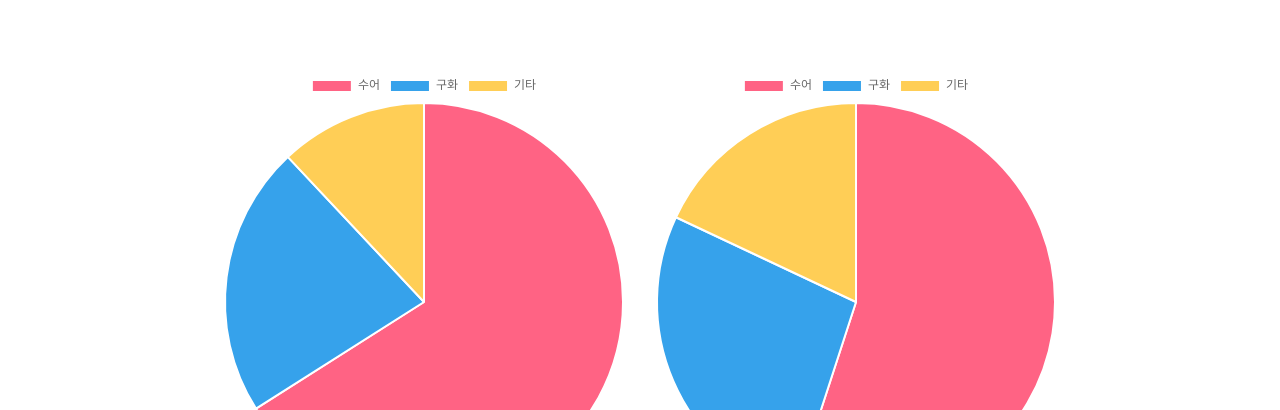
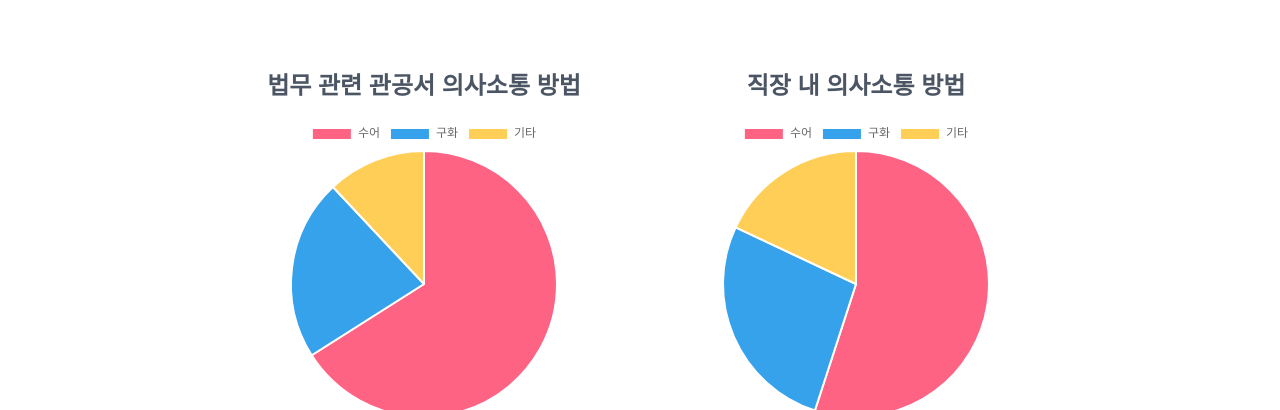
Before and after one commit to jjh4450/korean-sign-language-translater_FE, a React (Vite) app: page /about in a window 1280 px wide. Shown: the part 390-800 px from the top of the page. Built offline with nearby package versions, Linux system fonts and the light colour scheme; a web font is replaced by a local one.

Commit message:
about 완성 및 헤더 패딩 제거

```diff
--- a/src/pages/About.jsx
+++ b/src/pages/About.jsx
@@ -1,18 +1,19 @@
 import React, { useEffect, useRef, useState } from 'react';
 import { DotLottieReact } from '@lottiefiles/dotlottie-react';
 import { Pie } from 'react-chartjs-2';
-import { Chart, ArcElement, Tooltip, Legend } from 'chart.js';
+import { Chart, ArcElement, Tooltip, Legend, Title } from 'chart.js';
 import subtitle_motion from '@assets/subtitle_motion.lottie';
 import buildweb from '@assets/buildweb.lottie';
 import service_motion from '@assets/service_motion.lottie';
 import use_motion from '@assets/use_motion.lottie';
 
-Chart.register(ArcElement, Tooltip, Legend);
+Chart.register(ArcElement, Tooltip, Legend, Title);
 
 function About() {
   const titleRefs = useRef([]);
   const chartRefs = useRef([]);
-  const [chartKeys, setChartKeys] = useState([0, 0]);
+  const [legalChartKey, setLegalChartKey] = useState(0);
+  const [workplaceChartKey, setWorkplaceChartKey] = useState(0);
 
   useEffect(() => {
     const titleObserver = new IntersectionObserver(
@@ -30,14 +31,14 @@ function About() {
 
     const chartObserver = new IntersectionObserver(
       (entries) => {
-        entries.forEach((entry, index) => {
+        entries.forEach(entry => {
           if (entry.isIntersecting) {
             entry.target.classList.add('fade-in-visible');
-            setChartKeys(prevKeys => {
-              const newKeys = [...prevKeys];
-              newKeys[index] += 1;
-              return newKeys;
-            });
+            if (entry.target.dataset.chart === 'legal') {
+              setLegalChartKey(prevKey => prevKey + 1);
+            } else if (entry.target.dataset.chart === 'workplace') {
+              setWorkplaceChartKey(prevKey => prevKey + 1);
+            }
           } else {
             entry.target.classList.remove('fade-in-visible');
           }
@@ -126,14 +127,36 @@ function About() {
         </div>
 
         <div className="flex flex-wrap mb-20">
-          <div className="lg:w-1/2 w-full flex flex-col justify-center mb-8 lg:mb-0">
-            <div ref={el => chartRefs.current[0] = el} data-chart>
-              <Pie key={`legal-${chartKeys[0]}`} data={legalCommunicationData} options={chartOptions} />
+          <div className="lg:w-1/2 w-full flex flex-col justify-center items-center text-center mb-8 lg:mb-0">
+            <h2 className="text-2xl font-bold mb-4">법무 관련 관공서 의사소통 방법</h2>
+            <div ref={el => chartRefs.current[0] = el} data-chart="legal">
+              <Pie
+                key={`legal-${legalChartKey}`}
+                data={legalCommunicationData}
+                options={{
+                  ...chartOptions,
+                  plugins: {
+                    ...chartOptions.plugins,
+                    title: { display: false }
+                  }
+                }}
+              />
             </div>
           </div>
-          <div className="lg:w-1/2 w-full flex flex-col justify-center mb-8 lg:mb-0">
-            <div ref={el => chartRefs.current[1] = el} data-chart>
-              <Pie key={`workplace-${chartKeys[1]}`} data={workplaceCommunicationData} options={chartOptions} />
+          <div className="lg:w-1/2 w-full flex flex-col justify-center items-center text-center mb-8 lg:mb-0">
+            <h2 className="text-2xl font-bold mb-4">직장 내 의사소통 방법</h2>
+            <div ref={el => chartRefs.current[1] = el} data-chart="workplace">
+              <Pie
+                key={`workplace-${workplaceChartKey}`}
+                data={workplaceCommunicationData}
+                options={{
+                  ...chartOptions,
+                  plugins: {
+                    ...chartOptions.plugins,
+                    title: { display: false }
+                  }
+                }}
+              />
             </div>
           </div>
         </div>
--- a/src/widgets/Header.jsx
+++ b/src/widgets/Header.jsx
@@ -11,7 +11,7 @@ function Header() {
             <nav className="md:ml-auto md:mr-auto flex flex-wrap items-center text-base justify-center">
                 <Link to="/" className="mr-5 hover:text-gray-900">홈</Link>
                 <Link to="/showcase" className="mr-5 hover:text-gray-900">시연</Link>
-                <Link to="/about" className="md:mr-5 hover:text-gray-900">소개</Link>
+                <Link to="/about" className="hover:text-gray-900">소개</Link>
             </nav>
             <Link to="/showcase">
               <button className="inline-flex items-center bg-gray-100 border-0 py-1 px-3 focus:outline-none hover:bg-gray-200 rounded text-base mt-4 md:mt-0">체험하기
```
